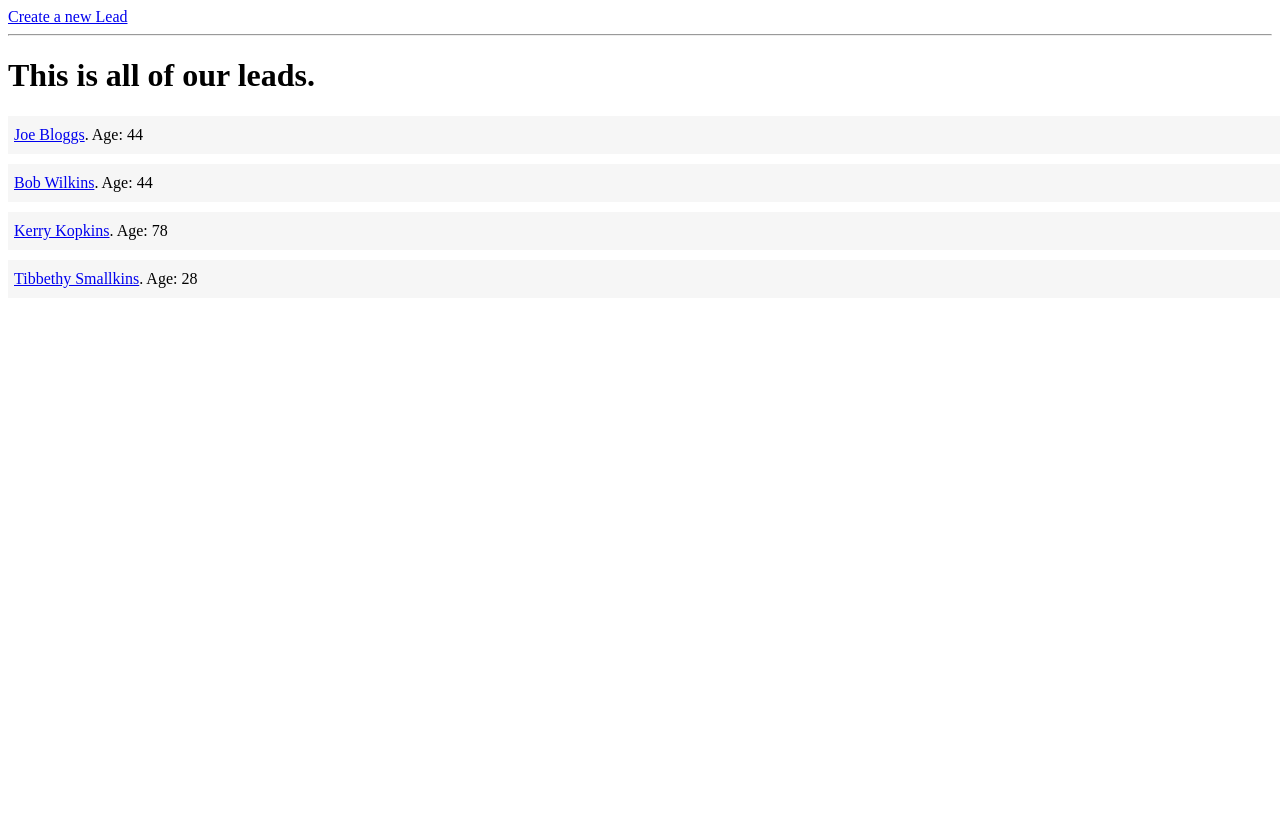
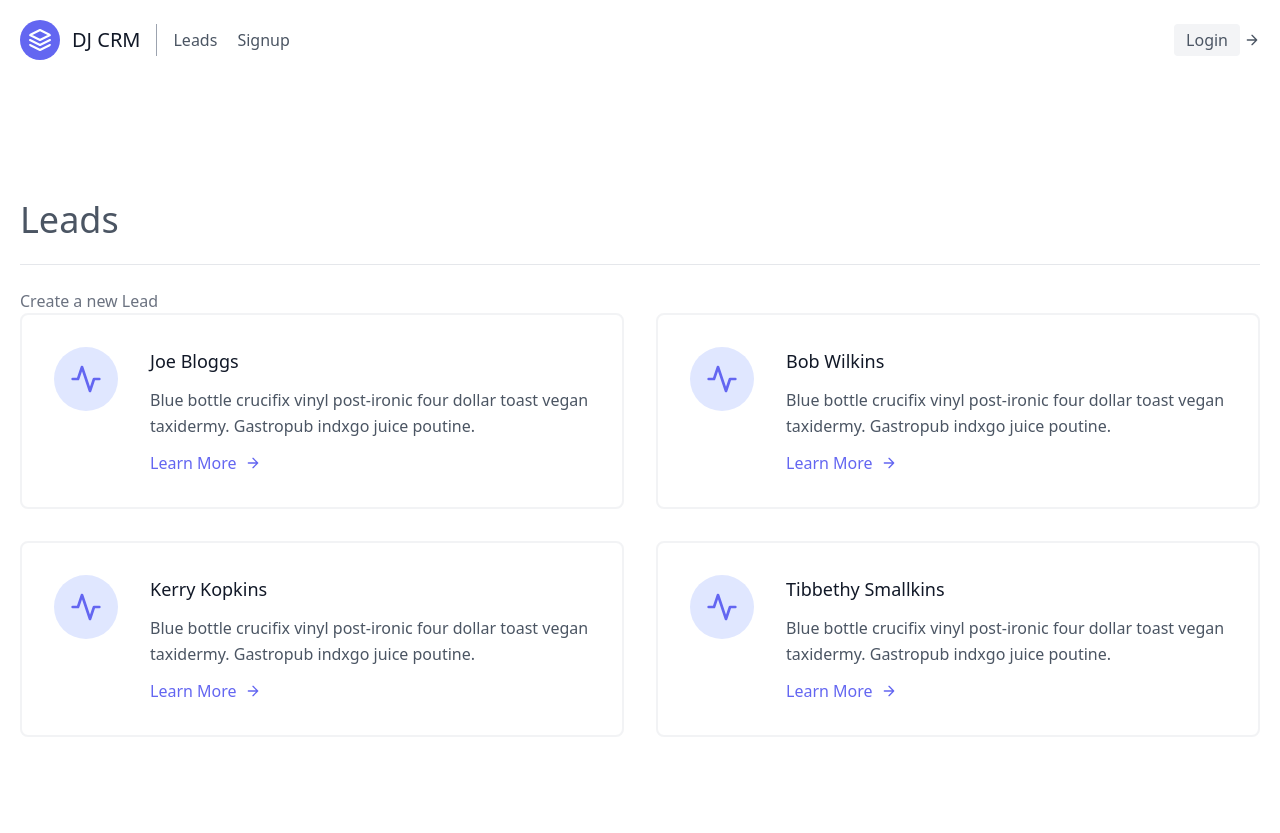
Before and after one commit to Gleaminggorillas/Swirl-CRM, a Django app: page /leads/ in a window 1280 px wide. Before the commit the page ends 288 px from the top, so only its background shows below. Run offline with Django 3.2, Linux system fonts and the light colour scheme; data comes from the database, SQL or seed files in the repository.

Commit message:
create root features. unable to use tailwind via npm at this point, using via cdn.  create landing page, navbar.  format leads-list

```diff
--- a/CRMcopy/settings.py
+++ b/CRMcopy/settings.py
@@ -38,6 +38,7 @@
     'django.contrib.sessions',
     'django.contrib.messages',
     'django.contrib.staticfiles',
+    #'tailwind',
 ]
 
 MIDDLEWARE = [
@@ -126,3 +127,7 @@
 DEFAULT_AUTO_FIELD = 'django.db.models.BigAutoField'
 
 AUTH_USER_MODEL = 'leads.User'
+
+#TAILWIND_APP_NAME = 'app'
+
+#NPM_BIN_PATH = r"D:\nodejs\npm.cmd"
--- a/CRMcopy/urls.py
+++ b/CRMcopy/urls.py
@@ -13,10 +13,12 @@
     1. Import the include() function: from django.urls import include, path
     2. Add a URL to urlpatterns:  path('blog/', include('blog.urls'))
 """
+from leads.views import landing_page
 from django.contrib import admin
 from django.urls import path, include
 
 urlpatterns = [
     path('admin/', admin.site.urls),
+    path('', landing_page, name="landing_page"),
     path('leads/', include('leads.urls', namespace="leads"))
 ]
--- a/leads/templates/leads/lead_list.html
+++ b/leads/templates/leads/lead_list.html
@@ -1,12 +1,40 @@
 {% extends "base.html" %}
 
 {% block content%}
-<a href="{% url 'leads:lead-create' %}">Create a new Lead</a>
-<hr/>
-    <h1>This is all of our leads.</h1>
+
+<section class="text-gray-600 body-font">
+  <div class="container px-5 py-24 mx-auto flex flex-wrap">
+    <div class="w-full mb-6 py-6 flex justify-between items-center border-b border-gray-200">
+        <h1 class="text-4xl gray-800">Leads</h1>
+    </div>
+        <a class="text-gray-500 hover:text-blue-500" href="{% url 'leads:lead-create' %}">Create a new Lead</a>
+    <div class="flex flex-wrap -m-4">
     {% for lead in leads %}
-        <div class="lead">
-            <a href="{% url 'leads:lead-detail' lead.pk %}">{{lead.first_name }} {{ lead.last_name }}</a>. Age: {{ lead.age }}
+      <div class="p-4 lg:w-1/2 md:w-full">
+        <div class="flex border-2 rounded-lg border-gray-200 border-opacity-50 p-8 sm:flex-row flex-col">
+          <div class="w-16 h-16 sm:mr-8 sm:mb-0 mb-4 inline-flex items-center justify-center rounded-full bg-indigo-100 text-indigo-500 flex-shrink-0">
+            <svg fill="none" stroke="currentColor" stroke-linecap="round" stroke-linejoin="round" stroke-width="2" class="w-8 h-8" viewBox="0 0 24 24">
+              <path d="M22 12h-4l-3 9L9 3l-3 9H2"></path>
+            </svg>
+          </div>
+          <div class="flex-grow">
+            <h2 class="text-gray-900 text-lg title-font font-medium mb-3">
+                {{ lead.first_name}} {{ lead.last_name }}
+            </h2>
+            <p class="leading-relaxed text-base">
+                Blue bottle crucifix vinyl post-ironic four dollar toast vegan taxidermy. Gastropub indxgo juice poutine.
+            </p>
+            <a href="{% url 'leads:lead-detail' lead.pk %}" class="mt-3 text-indigo-500 inline-flex items-center">
+                Learn More
+              <svg fill="none" stroke="currentColor" stroke-linecap="round" stroke-linejoin="round" stroke-width="2" class="w-4 h-4 ml-2" viewBox="0 0 24 24">
+                <path d="M5 12h14M12 5l7 7-7 7"></path>
+              </svg>
+            </a>
+          </div>
         </div>
+      </div>
     {% endfor %}
+    </div>
+  </div>
+</section>
 {% endblock content%}
--- a/leads/views.py
+++ b/leads/views.py
@@ -3,6 +3,9 @@
 from .models import Lead, Agent
 from .forms import LeadForm, LeadModelForm
 # Create your views here.
+
+def landing_page(request):
+    return render(request, "landing.html")
 
 def lead_list(request):
     leads = Lead.objects.all()
--- a/templates/base.html
+++ b/templates/base.html
@@ -4,21 +4,14 @@
     <meta charset="UTF-8">
     <meta name="viewport" content="width=device-width, initial-scale=1.0">
     <title>Just Django CRM Copy</title>
-    <style>
-        .lead {
-            padding-top: 10px;
-            padding-bottom: 10px;
-            padding-left: 6px;
-            padding-right: 6px;
-            margin-top: 10px;
-            background-color: #f6f6f6;
-            width: 100%;
-        }
-    </style>
+    <link href="https://unpkg.com/tailwindcss@^2/dist/tailwind.min.css" rel="stylesheet">
 </head>
 <body>
+    <div class="max-w-4-xl mx-auto">
+    {% include "navbar.html" %}
     {% block content %}
     {% endblock content %}
+    </div>
     {% include "scripts.html" %}
 </body>
 </html>
--- /dev/null
+++ b/templates/navbar.html
@@ -0,0 +1,20 @@
+<header class="text-gray-600 body-font">
+  <div class="container mx-auto flex flex-wrap p-5 flex-col md:flex-row items-center">
+    <a class="flex title-font font-medium items-center text-gray-900 mb-4 md:mb-0">
+      <svg xmlns="http://www.w3.org/2000/svg" fill="none" stroke="currentColor" stroke-linecap="round" stroke-linejoin="round" stroke-width="2" class="w-10 h-10 text-white p-2 bg-indigo-500 rounded-full" viewBox="0 0 24 24">
+        <path d="M12 2L2 7l10 5 10-5-10-5zM2 17l10 5 10-5M2 12l10 5 10-5"></path>
+      </svg>
+      <span class="ml-3 text-xl">DJ CRM</span>
+    </a>
+    <nav class="md:mr-auto md:ml-4 md:py-1 md:pl-4 md:border-l md:border-gray-400	flex flex-wrap items-center text-base justify-center">
+        <a href="{% url 'leads:lead-list' %}" class="mr-5 hover:text-gray-900">Leads</a>
+      <a class="mr-5 hover:text-gray-900">Signup</a>
+    </nav>
+    <a href="#" class="inline-flex items-center bg-gray-100 border-0 py-1 px-3 focus:outline-none hover:bg-gray-200 rounded text-base mt-4 md:mt-0">
+        Login</a>
+            <svg fill="none" stroke="currentColor" stroke-linecap="round" stroke-linejoin="round" stroke-width="2" class="w-4 h-4 ml-1" viewBox="0 0 24 24">
+            <path d="M5 12h14M12 5l7 7-7 7"></path>
+            </svg>
+    </button>
+  </div>
+</header>
```
Also changed, not shown: templates/landing.html (added, +21 -0 lines).
